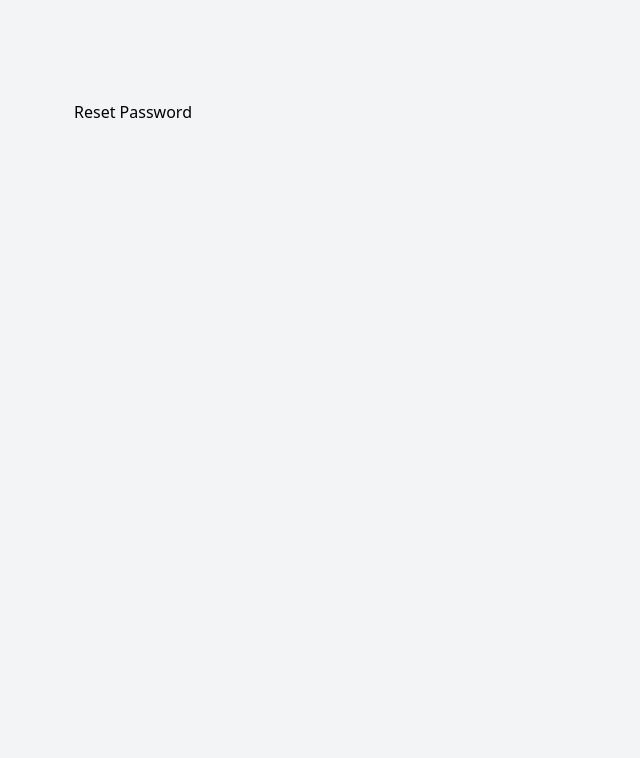
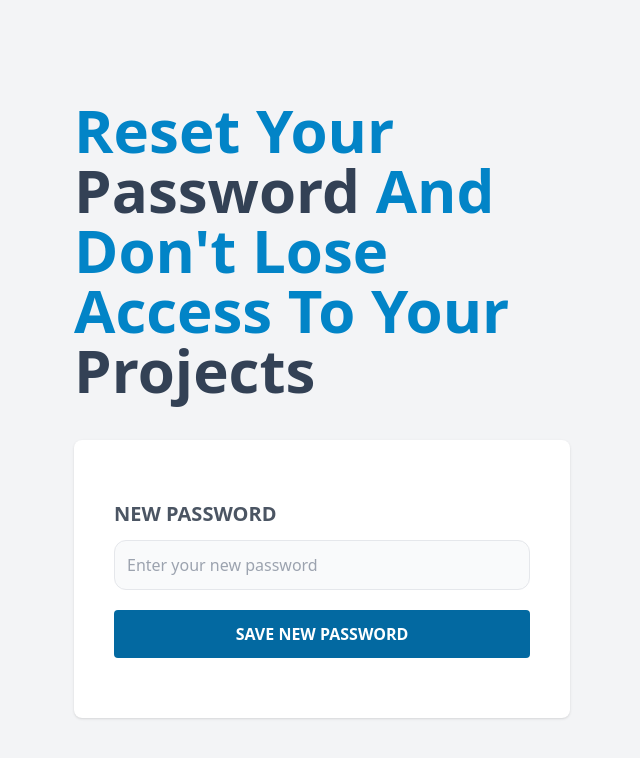
Before and after one commit to emilio-v/UpTask, a React (Vite) app in the folder frontend/: page /forgot-password/1 in a window 1280 px wide. Shown: the top 758 px of the page, without its empty margins (318-958 px from the left). Built offline with nearby package versions, Linux system fonts and the light colour scheme.

Commit message:
create reset password and confirm account screen

```diff
--- a/frontend/src/pages/ConfirmAccount.jsx
+++ b/frontend/src/pages/ConfirmAccount.jsx
@@ -1,5 +1,12 @@
 const ConfirmAccount = () => {
-  return <div>Confirm Account</div>;
+  return (
+    <>
+      <h1 className="text-sky-600 font-black text-6xl capitalize">
+        Confirm your <span className="text-slate-700">account</span> and start
+        creating your <span className="text-slate-700">projects</span>
+      </h1>
+    </>
+  );
 };
 
 export default ConfirmAccount;
--- a/frontend/src/pages/ResetPassword.tsx
+++ b/frontend/src/pages/ResetPassword.tsx
@@ -1,5 +1,34 @@
 const ResetPassword = () => {
-  return <div>Reset Password</div>;
+  return (
+    <>
+      <h1 className="text-sky-600 font-black text-6xl capitalize">
+        Reset your <span className="text-slate-700">password</span> and don't
+        lose access to your <span className="text-slate-700">projects</span>
+      </h1>
+
+      <form className="my-10 bg-white shadow rounded-lg p-10">
+        <div className="my-5">
+          <label
+            className="uppercase text-gray-600 block text-xl font-bold"
+            htmlFor="password"
+          >
+            New Password
+          </label>
+          <input
+            id="password"
+            type="password"
+            placeholder="Enter your new password"
+            className="w-full mt-3 p-3 border rounded-xl bg-gray-50"
+          />
+        </div>
+        <input
+          type="submit"
+          value="Save new password"
+          className="bg-sky-700 w-full mb-5 py-3 text-white uppercase font-bold rounded hover:cursor-pointer hover:bg-sky-800 transition-colors"
+        />
+      </form>
+    </>
+  );
 };
 
 export default ResetPassword;
```
